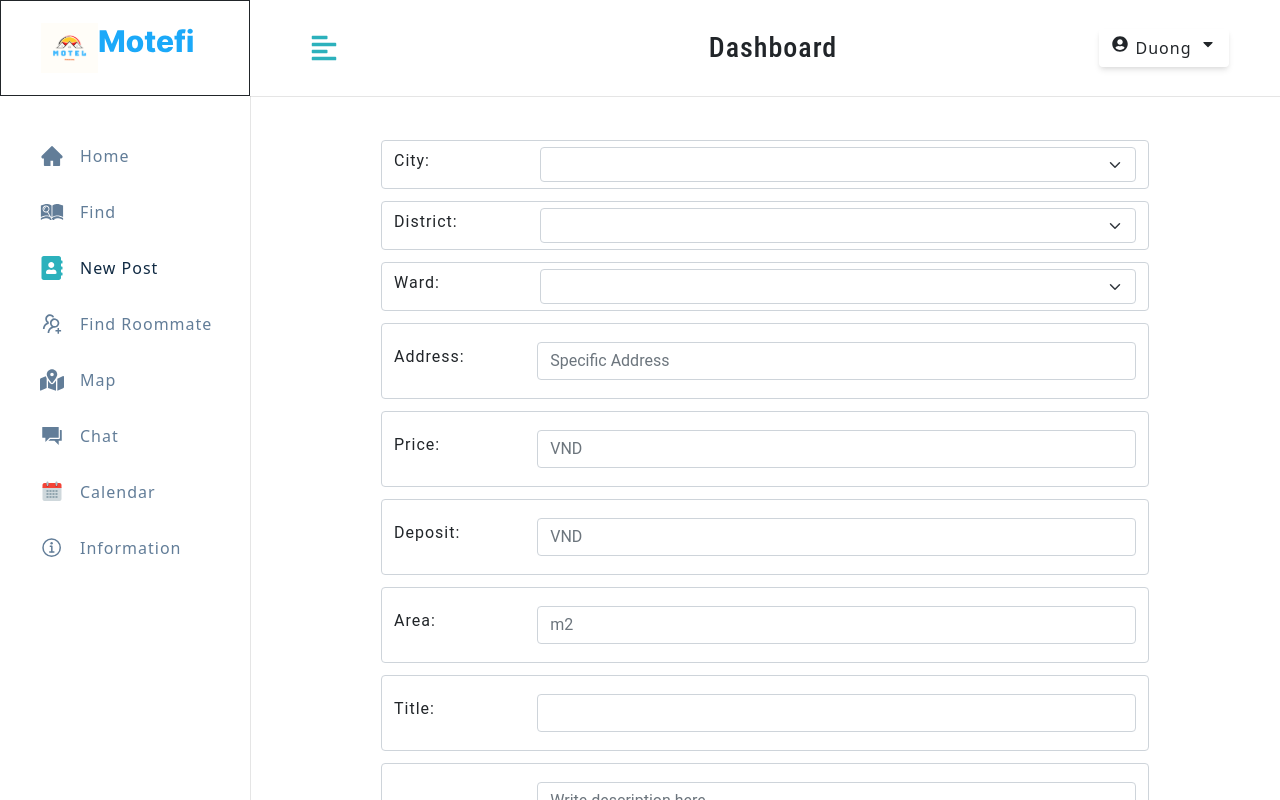
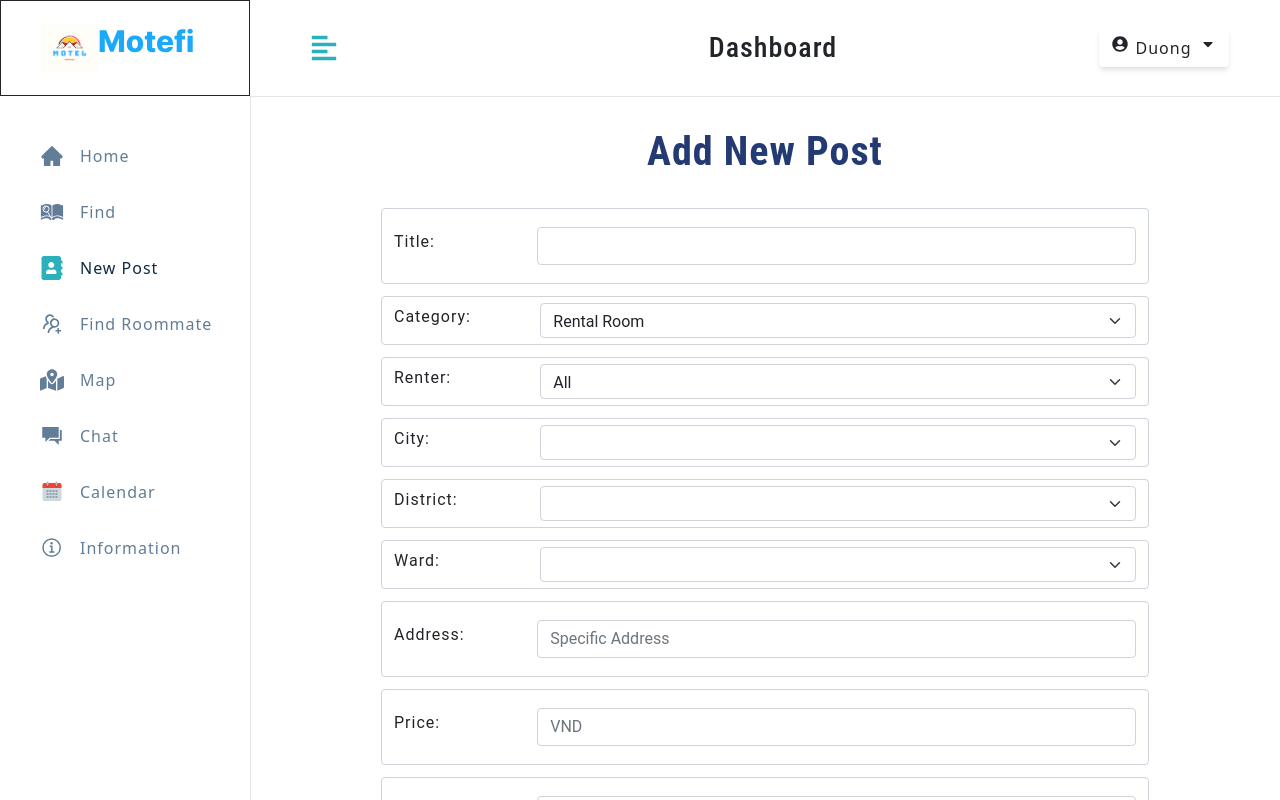
Before and after one commit to duong1906ltv/PBL5, a React (Create React App) app in the folder client/: page /newpost in a window 1280 px wide. Shown: the top 800 px of the page. Built offline with nearby package versions, Linux system fonts and the light colour scheme; sample sign-in values are in the browser's storage.

Commit message:
Update NewPostPage, DetailPage

```diff
--- a/client/src/assets/wrappers/NewPost.js
+++ b/client/src/assets/wrappers/NewPost.js
@@ -11,6 +11,12 @@ const Wrapper = styled.main`
   margin-right: auto;
   label{
     width:25%;
+  }
+  h1{
+    text-align: center;
+    color: #243A73;
+    font-weight: bold;
+    margin-bottom: 2rem;
   }
   .form-control{
     display: flex;
--- a/client/src/context/appContext.jsx
+++ b/client/src/context/appContext.jsx
@@ -23,6 +23,9 @@ const initialState = {
   alertType: "",
   user: user ? JSON.parse(user) : null,
   token: token,
+  title: '',
+  category: '',
+  renter: '',
   city: '',
   district: '',
   ward: '',
@@ -30,7 +33,6 @@ const initialState = {
   price: '',
   deposit: '',
   area: '',
-  title: '',
   description: '',
   image: '',
   userLocation: userLocation || "",
@@ -98,7 +100,7 @@ const AppProvider = ({ children }) => {
         `/api/auth/reset-password`,
         passwordChange
       );
-    } catch (error) {}
+    } catch (error) { }
   };
 
   const getPosts = async () => {
--- a/client/src/pages/Dashboard/DetailPost.jsx
+++ b/client/src/pages/Dashboard/DetailPost.jsx
@@ -1,4 +1,6 @@
 import styled from "styled-components";
+import { useAppContext } from "../../context/appContext";
+import { useEffect } from "react";
 import { ImageSlider } from "../../components";
 import SliderData from "../../utils/sliderData";
 import { BsStarFill, BsStarHalf, BsStar } from "react-icons/bs";
@@ -9,17 +11,34 @@ import {
   AiOutlineCaretRight,
   AiOutlineLeft,
 } from "react-icons/ai";
+import { useParams } from "react-router-dom";
 
 function DetailPost(props) {
+  const { getPosts, posts, isLoading } = useAppContext();
+
+  let { id } = useParams();
+
+  useEffect(() => {
+    getPosts();
+  }, [id]);
+
+  function getPostDetail() {
+    return posts.filter((post) => post._id === id);
+  }
+
+  const postDetails = getPostDetail();
+
   return (
     <Wrapper>
+      {postDetails.map((data) => (
+        <>
           <div className="flex-row align-center space-between nav-menu">
             <div className="nav-path">
-          City X
+              {data.city}
               <AiOutlineLeft className="icon" />
-          District Y
+              {data.district}
               <AiOutlineLeft className="icon" />
-          Ward Z
+              {data.ward}
             </div>
             <div className="nav-btns flex-row space-between">
               <div className="btn-left">
@@ -39,18 +58,18 @@ function DetailPost(props) {
               </div>
               <div className="post-content flex-column">
                 <span>
-              <b>Motel Name:</b> KIKI
+                  <b>Motel Name:</b> {data.title}
                 </span>
                 <div className="flex-row space-between">
                   <span>
-                <b>Price:</b> 1000$
+                    <b>Price:</b> {data.rent_price}
                   </span>
                   <span>
-                <b>Area:</b> 150m<sup>2</sup>
+                    <b>Area:</b> {data.motel_area}<sup>2</sup>
                   </span>
                 </div>
                 <span>
-              <b>Detail:</b> A beautiful house for u
+                  <b>Detail:</b> {data.description}
                 </span>
                 <span className="flex-row align-center">
                   <b>Rating:</b>
@@ -95,8 +114,8 @@ function DetailPost(props) {
                   <span className="icon-container">
                     <FiPhoneCall className="icon icon-phone" />
                   </span>
-              <span className="phone">0123******</span>
-              <span style={{ marginLeft: "1rem" }}>Click to see full..</span>
+                  <span className="phone">0{data.phone_number}</span>
+                  <span style={{ marginLeft: "1rem" }}></span>
                 </div>
                 <div className="author-chat flex-row align-center">
                   <span className="icon-container">
@@ -166,6 +185,9 @@ function DetailPost(props) {
               </div>
             </div>
           </div>
+        </>
+      ))}
+
     </Wrapper>
   );
 }
--- a/client/src/pages/NewPost.jsx
+++ b/client/src/pages/NewPost.jsx
@@ -1,11 +1,14 @@
 import Wrapper from '../assets/wrappers/NewPost'
 import { useEffect, useState } from 'react'
-import { Button, Form, FormControl } from 'react-bootstrap';
+import { Button, Form, FormControl, InputGroup } from 'react-bootstrap';
 import FormRowControl from '../components/FormRowControl';
 import { useAppContext } from '../context/appContext';
 import { Alert } from '../components'
 
 const initialState = {
+  title: '',
+  category: '',
+  renter: '',
   city: '',
   district: '',
   ward: '',
@@ -13,7 +16,6 @@ const initialState = {
   price: '',
   deposit: '',
   area: '',
-  title: '',
   description: '',
   image: ''
 
@@ -91,13 +93,14 @@ const NewPost = () => {
 
   const onSubmit = (e) => {
     e.preventDefault()
-    const { city, district, ward, address, price, deposit, area, title, description, image } = values
-    if (!city || !district || !ward || !address || !price
-      || !deposit || !area || !title || !description || !image) {
+    const { title, category, renter, city, district, ward, address,
+      price, deposit, area, description, image } = values
+    if (!title || !category || !renter || !city || !district || !ward || !address
+               || !price || !deposit || !area || !description || !image) {
       displayAlert()
       return
     }
-    console.log(city, district, ward, address, price, deposit, area, title, description, image);
+    console.log(values);
 
   }
   return (
@@ -105,26 +108,53 @@ const NewPost = () => {
 
       <Form onSubmit={onSubmit}>
 
-        {showAlert && <Alert/>}
+        <h1>Add New Post</h1>
+
+        {showAlert && <Alert />}
+
+        <FormRowControl
+          labelText='Title:'
+          type='text'
+          name='title'
+          value={values.title}
+          handleChange={handlePostInput}
+        />
+
+        <Form.Group className='form-control'>
+          <Form.Label>Category:</Form.Label>
+          <Form.Select name='category' id='category' value={values.category} onChange={handlePostInput}>
+            <option value="rentalRoom">Rental Room</option>
+            <option value="findRoomate">Find Roomate</option>
+          </Form.Select>
+        </Form.Group>
+
+        <Form.Group className='form-control'>
+          <Form.Label>Renter:</Form.Label>
+          <Form.Select name='renter' id='renter' value={values.renter} onChange={handlePostInput}>
+            <option value="all">All</option>
+            <option value="male">Male</option>
+            <option value="female">Female</option>
+          </Form.Select>
+        </Form.Group>
 
         <Form.Group className='form-control'>
           <Form.Label>City:</Form.Label>
-          <Form.Select name='city' id='city' onChange={handlePostInput}>
-            <option value={values.city} selected />
+          <Form.Select name='city' id='city' value={values.city} onChange={handlePostInput}>
+            <option value=" " selected />
           </Form.Select>
         </Form.Group>
 
         <Form.Group className='form-control'>
           <Form.Label>District:</Form.Label>
-          <Form.Select name='district' id='district' onChange={handlePostInput}>
-            <option value={values.city} selected />
+          <Form.Select name='district' id='district' value={values.district} onChange={handlePostInput}>
+            <option value=" " selected />
           </Form.Select>
         </Form.Group>
 
         <Form.Group className='form-control'>
           <Form.Label>Ward:</Form.Label>
-          <Form.Select name='ward' id='ward' onChange={handlePostInput}>
-            <option value={values.city} selected />
+          <Form.Select name='ward' id='ward' value={values.ward} onChange={handlePostInput}>
+            <option value=" " selected />
           </Form.Select>
         </Form.Group>
 
@@ -164,19 +194,11 @@ const NewPost = () => {
           handleChange={handlePostInput}
         />
 
-        <FormRowControl
-          labelText='Title:'
-          type='text'
-          name='title'
-          value={values.title}
-          handleChange={handlePostInput}
-        />
-
 
         <Form.Group className="form-control" controlId="description">
           <Form.Label>Description:</Form.Label>
           <Form.Control as="textarea" name='description' placeholder="Write description here"
-                        style={{ height: '100px' }} value={values.description} onChange={handlePostInput} />
+            style={{ height: '100px' }} value={values.description} onChange={handlePostInput} />
         </Form.Group>
 
         <Form.Group className="form-control">
```
Lines whose indentation alone changed are shown as unchanged.
